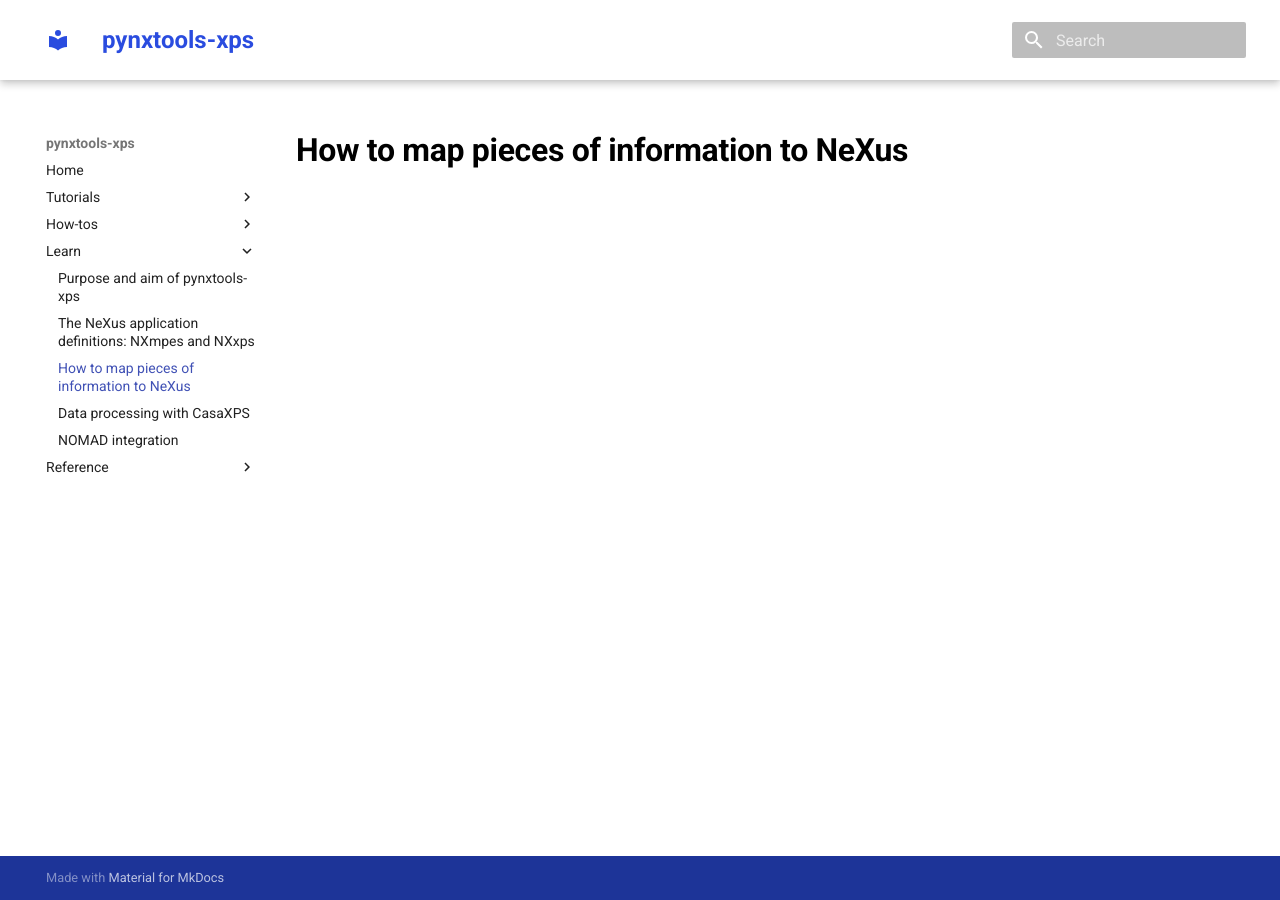
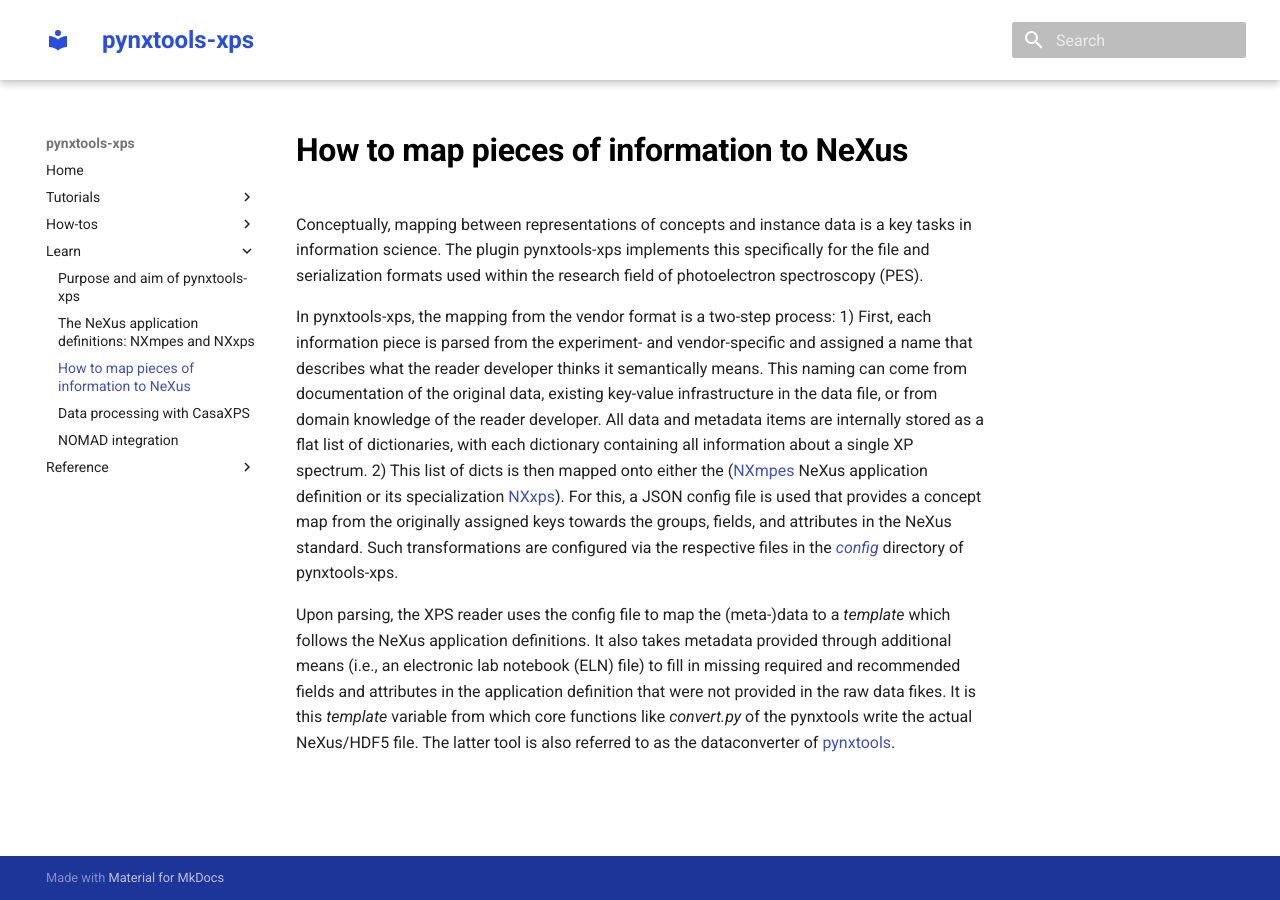
Before and after one commit to FAIRmat-NFDI/pynxtools-xps, an MkDocs documentation site: the page built from docs/explanation/contextualization.md, in a window 1280 px wide. Built offline with MkDocs 1.6.1 and Material for MkDocs 9.7.7, drawn with Linux system fonts in a browser that asks for light colours.

Commit message:
explain how mapping works

```diff
--- a/docs/explanation/contextualization.md
+++ b/docs/explanation/contextualization.md
@@ -1,8 +1,9 @@
 # How to map pieces of information to NeXus
 
-<!-- Conceptually, mapping between representations of concepts and instance data is a key tasks in information science. The plugin pynxtools-em implements this specifically for the file and serialization formats used within the research field of electron microscopy. The plugin offloads this code from eventually other software where NeXus is used to avoid that every user and software developer has to make individual changes in their own tool.
+Conceptually, mapping between representations of concepts and instance data is a key tasks in information science. The plugin pynxtools-xps implements this specifically for the file and serialization formats used within the research field of photoelectron spectroscopy (PES).
 
-Technically, instance data representing concepts within the realm of one ontology or file format are considered the source (`src`) and mapped on instance data representing a concept in NeXus as the target (`trg`). This map is only performed by pynxtools-em, if `src` and `trg` can be transformed such that `src` and `trg` are connected via an `same_as` relationship. A transformation can be as simple as that an instance `src` has an elementary data type (e.g. a string or single-precision floating point value) that is copied into an instance `trg` of the same data type. Often though such a mapping demands further normalization. One example is when `src` represents quantity such as a tilt angle with unit radiants but `trg` requires that value to be in degrees. In this case, the transformation is composed of a copy and a multiplication to read the value from `src`, convert from radiants to degrees, and return the value as `trg`.
+In pynxtools-xps, the mapping from the vendor format is a two-step process:
+1) First, each information piece is parsed from the experiment- and vendor-specific and assigned a name that describes what the reader developer thinks it semantically means. This naming can come from documentation of the original data, existing key-value infrastructure in the data file, or from domain knowledge of the reader developer. All data and metadata items are internally stored as a flat list of dictionaries, with each dictionary containing all information about a single XP spectrum.
+2) This list of dicts is then mapped onto either the ([NXmpes](https://fairmat-nfdi.github.io/nexus_definitions/classes/contributed_definitions/NXmpes.html) NeXus application definition or its specialization [NXxps](https://fairmat-nfdi.github.io/nexus_definitions/classes/contributed_definitions/NXxps.html)). For this, a JSON config file is used that provides a concept map from the originally assigned keys towards the groups, fields, and attributes in the NeXus standard. Such transformations are configured via the respective files in the [*config*](https://github.com/FAIRmat-NFDI/pynxtools-xps/tree/main/pynxtools_xps/config) directory of pynxtools-xps.
 
-Such transformations are configured via the respective files in the *config* directory of pynxtools-xps.
-Upon parsing, it is the set of function in *mapping_functor.py* which implements the actual transformations by reading the configuration and returning the properly formatted and transformed target to sucessively fill the `template` dictionary variable. The name functor is used as mapping may demand to use not only a copy or data type conversion as it was explained before. It is this *template* variable from which core functions like *convert.py* of the pynxtools write the actual NeXus/HDF5 file. The latter tool is also referred to as the dataconverter of [pynxtools](https://github.com/FAIRmat-NFDI/pynxtools).-->
+Upon parsing, the XPS reader uses the config file to map the (meta-)data to a *template* which follows the NeXus application definitions. It also takes metadata provided through additional means (i.e., an electronic lab notebook (ELN) file) to fill in missing required and recommended fields and attributes in the application definition that were not provided in the raw data fikes. It is this *template* variable from which core functions like *convert.py* of the pynxtools write the actual NeXus/HDF5 file. The latter tool is also referred to as the dataconverter of [pynxtools](https://github.com/FAIRmat-NFDI/pynxtools).
```
